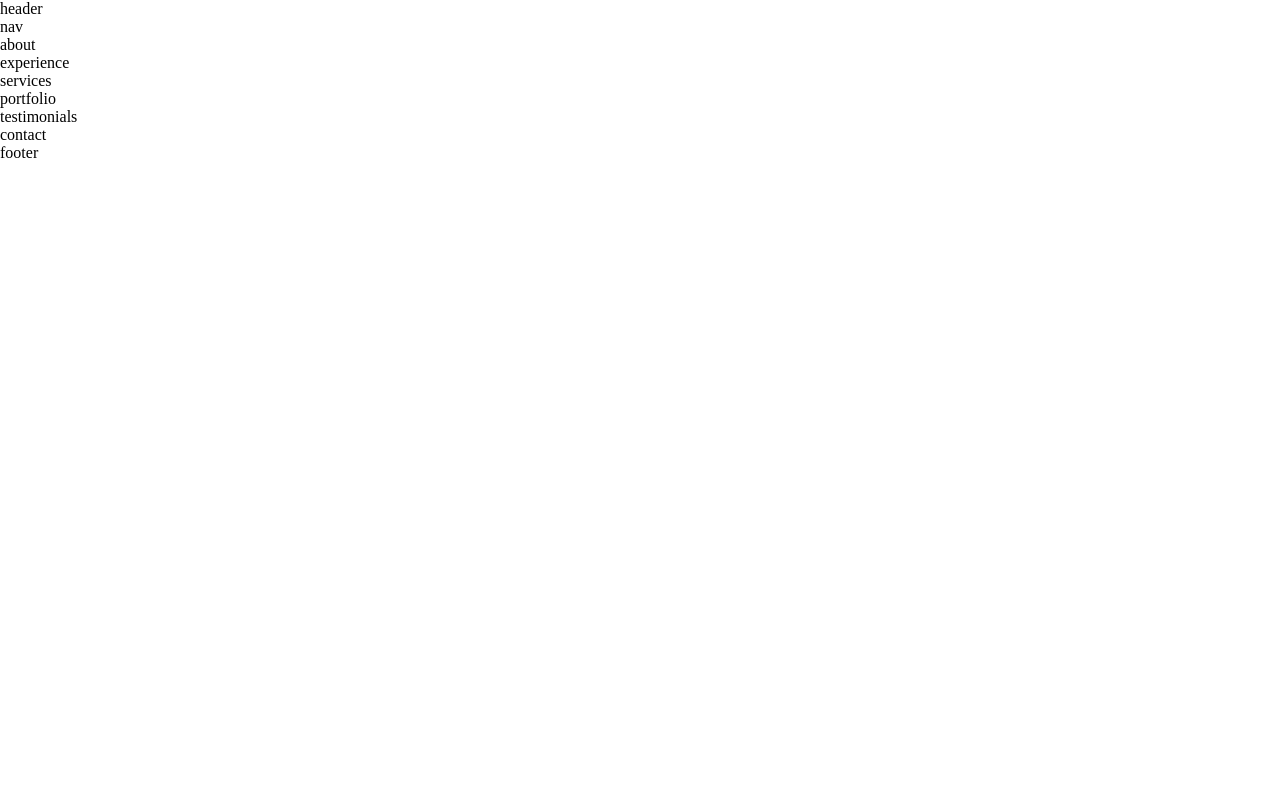
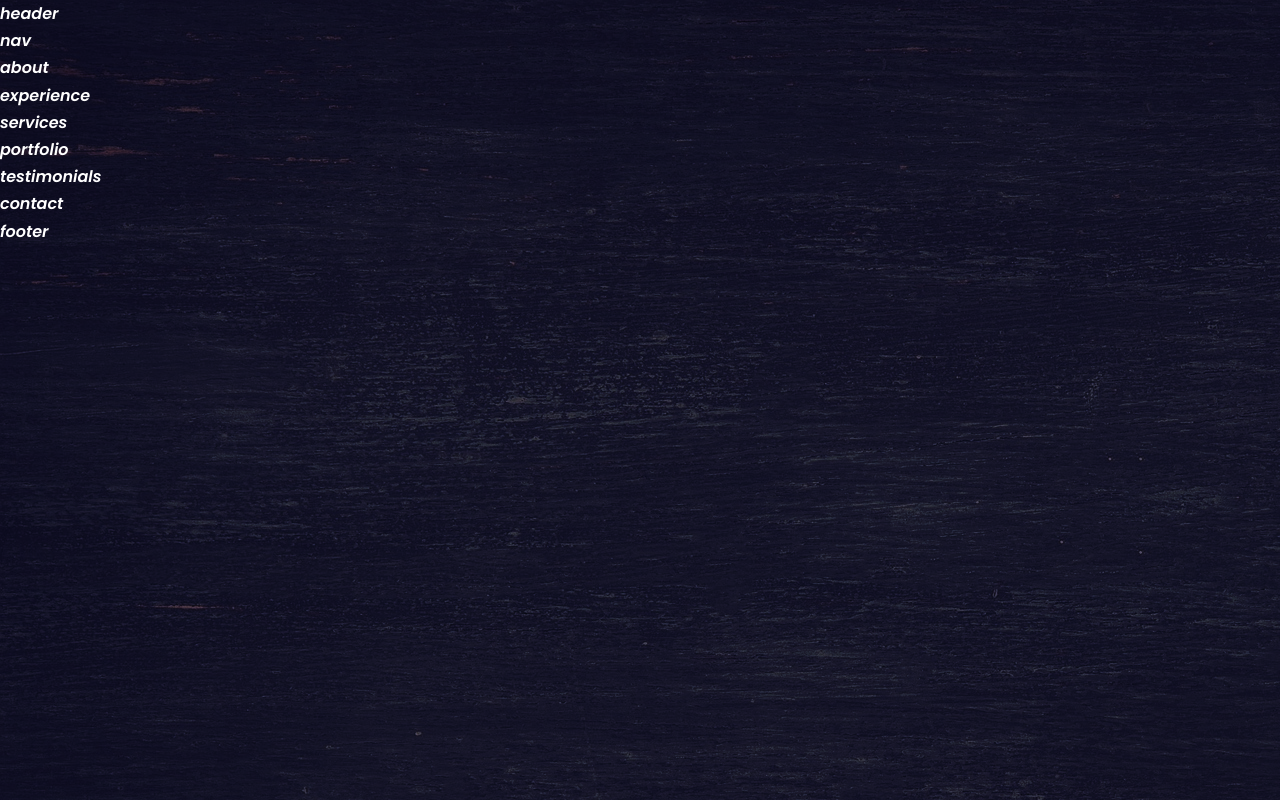
Before and after one commit to dlozanotn/react-portfolio-website, a React (Create React App) app: page / in a window 1280 px wide. Built offline with nearby package versions, Linux system fonts and the light colour scheme.

Commit message:
css general

```diff
--- a/src/index.css
+++ b/src/index.css
@@ -1,3 +1,6 @@
+@import url('https://fonts.googleapis.com/css2?family=Lato:wght@300&family=Poppins:ital,wght@1,600&display=swap');
+
+
 *{
     margin: 0;
     padding: 0;
@@ -9,10 +12,132 @@
 }
 
 :root{
-    --color-bg: #281f36;
+    --color-bg: #231a30;
     --color-bg-variant: #7a61a3;
     --color-primary: #eeff00;
     --color-primary-variant: rgba(251, 255, 0, 0.4);
     --color-white: #fff;
-    --color-light: rgba(255,255,255,0.6)
+    --color-light: rgba(255,255,255,0.6);
+
+    --transition: all 400ms ease;
+
+    --container-width-lg: 75%;
+    --container-width-md: 86%;
+    --container-width-md: 90%;
 }
+
+html{
+    scroll-behavior: smooth;
+}
+
+::-webkit-scrollbar{
+    display:none;
+}
+
+body{
+
+    font-family: "Poppins", sans-serif;
+    background: var(--color-bg);
+    color: var(--color-white);
+    line-height: 1.7;
+    background-image: url(./assets/hd-wallpaper-g7fba253dd_1920.jpg);
+    background-blend-mode:soft-light;
+
+}
+
+/*General styles*/
+
+.container{
+    width: var(--container-width-lg);
+    margin: 0 auto;
+}
+
+h1,h2,h3,h4,h5{
+    font-weight: 500;
+}
+
+h1{
+    font-size: 2.5rem;
+
+}
+
+section{
+    margin-top: 8rem;
+}
+
+section > h2, section > h5 {
+    text-align: center;
+    color: var(--color-light);
+}
+
+section > h2 {
+    color: var(--color-primary);
+}
+
+.text-light{
+    color:var(--color-light);
+}
+
+a{
+    color: var(--color-primary);
+    transition: var(--transition);
+}
+
+a:hover{
+    color: var(--color-white);
+}
+
+.btn{
+    width: max-content;
+    display: inline-block;
+    padding: 0.75rem 1.2rem;
+    color: var(--color-white);
+    border-radius: 0.4rem;
+    cursor: pointer;
+    border: 1px solid var(--color-primary) ;
+    transition: var(--transition);
+}
+
+.btn:hover{
+    background: var(--color-white) ;
+    color: var(--color-bg);
+    border-color: transparent;
+}
+
+
+.btn-primary{
+    background: var(--color-primary);
+    color: var(--color-bg);
+}
+
+img{
+    display: block;
+    width: 100%;
+    object-fit: cover;
+}
+
+/*tablets*/
+
+@media screen and (max-widht: 1024px){
+    .container{
+        width: var(--container-width-md);
+    }
+
+    section{
+        margin-top: 6rem;
+    }
+
+}
+
+/*smarthphone*/
+
+@media screen and (max-widht: 600px){
+    .container{
+        width: var(--container-width-sm);
+    }
+
+    section > h2{
+        margin-bottom: 2rem;
+    }
+
+}
```
Also changed, not shown: src/assets/hd-wallpaper-g7fba253dd_1920.jpg (added), src/assets/wood-gc559f99da_1920.jpg (added).
